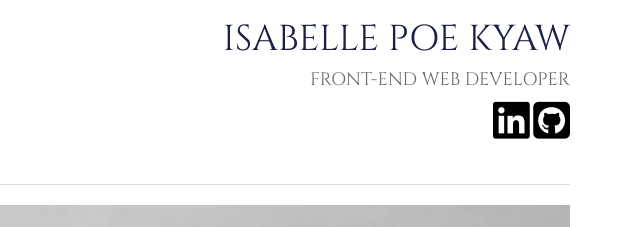
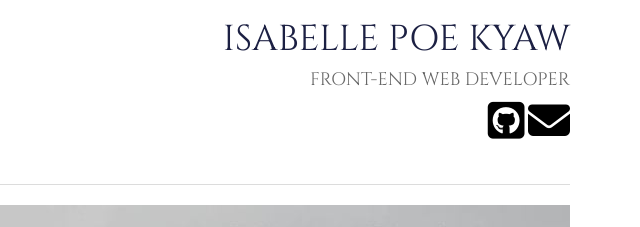
Before and after one commit to ippk53/portfolio, a plain HTML site: page index.html in a window 1280 px wide. Shown: the top 227 px of the page, 640-1280 px from the left. Drawn offline with nearby package versions, Linux system fonts and the light colour scheme.

Commit message:
update socials

```diff
--- a/css/style.css
+++ b/css/style.css
@@ -52,7 +52,7 @@ hr{
     height: 1px;
 }
 
-.fa-linkedin-square {
+.fa-envelope {
   color:black;
 }
 .fa-github-square {
--- a/index.html
+++ b/index.html
@@ -4,7 +4,8 @@
     <meta charset="UTF-8">
     <meta http-equiv="X-UA-Compatible" content="IE=edge">
     <meta name="viewport" content="width=device-width, initial-scale=1">
-    <title>Portfolio Isabelle Kyaw</title>
+    <link rel="icon" sizes="50x16" href="images/logo_200w.png">
+    <title>Portfolio Isabelle Poe Kyaw</title>
     <!-- Stylesheets -->
     <link rel="stylesheet" href="bootstrap/css/bootstrap.min.css">
     <link rel="stylesheet" href="css/style.css">
@@ -31,8 +32,8 @@
                 <h4 class="job-title"> Front-end Web Developer</h4>
                 <!-- Social Links -->
                 <div id="social">
-                    <a href="https://www.linkedin.com/in/poe-kyaw-26597b137/" <i class="fa  fa-3x fa-linkedin-square"</i></a>
                     <a href="https://github.com/ippk53" <i class="fa fa-3x fa-github-square"</i></a>
+                    <a href="mailto:poepoek53@gmail.com" <i class="fa  fa-3x fa-envelope"</i></a>
                 </div>
             </div>
         </header>
```
Also changed, not shown: 1 other file.
